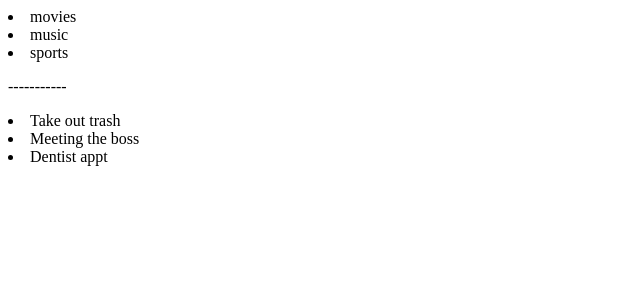
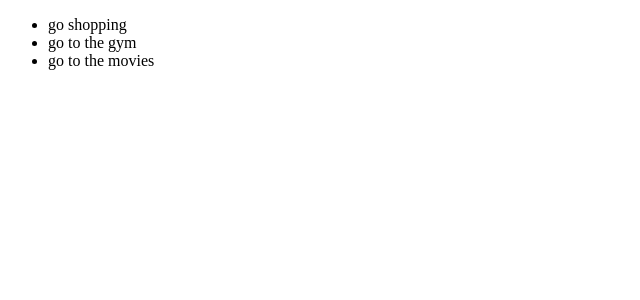
Before and after one commit to tolaoni11/Props-example, a React (Vite) app: page / in a window 1280 px wide. Shown: the top 300 px of the page, without its empty margins (0-640 px from the left). Built offline with nearby package versions, Linux system fonts and the light colour scheme.

Commit message:
Mapping Array of objects cont.

```diff
--- a/src/App.jsx
+++ b/src/App.jsx
@@ -5,10 +5,11 @@ import Example3 from "./components/Example3";
 import Example4 from "./components/Example4";
 import Example5 from "./components/Example5";
 import Example6 from "./components/Example6";
+import Example7 from "./components/Example7";
 import "./App.css";
 
 function App() {
-  return <Example6 />;
+  return <Example7 />;
 }
 
 export default App;
--- a/src/components/Example5.jsx
+++ b/src/components/Example5.jsx
@@ -37,8 +37,6 @@ export default function Example5() {
       },
     ];
 
-    //map function
-
     return (
       <>
         <div>{name}</div>
--- a/src/components/Example6.jsx
+++ b/src/components/Example6.jsx
@@ -32,8 +32,10 @@ export default function Example6() {
 
       <p>-----------</p>
 
-      {todos.map((todo) => (
-        <li>{todo.text}</li>
+      {todos.map((todo, index) => (
+        <li>
+          {index} {todo.text}
+        </li>
       ))}
     </>
   );
--- /dev/null
+++ b/src/components/Example7.jsx
@@ -0,0 +1,23 @@
+import React from "react";
+
+function Tasks(props) {
+  const { items } = props;
+  return (
+    <>
+      <ul>
+        {items.map((item) => (
+          <li key={item.id}>{item.name}</li>
+        ))}
+      </ul>
+    </>
+  );
+}
+
+export default function Example4() {
+  const itemsArray = [
+    { id: 1, name: "go shopping" },
+    { id: 2, name: "go to the gym" },
+    { id: 3, name: "go to the movies" },
+  ];
+  return <Tasks items={itemsArray} />;
+}
```
